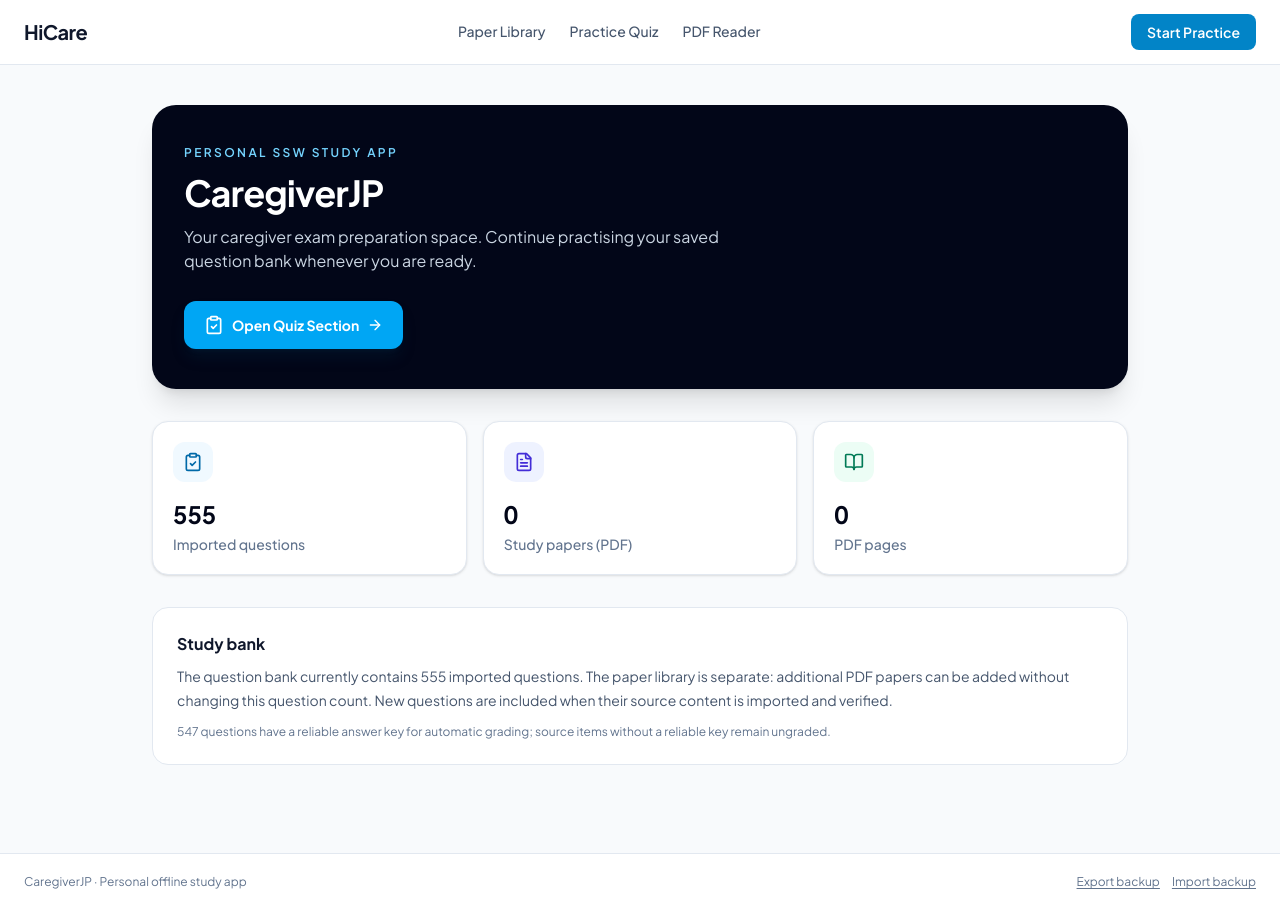
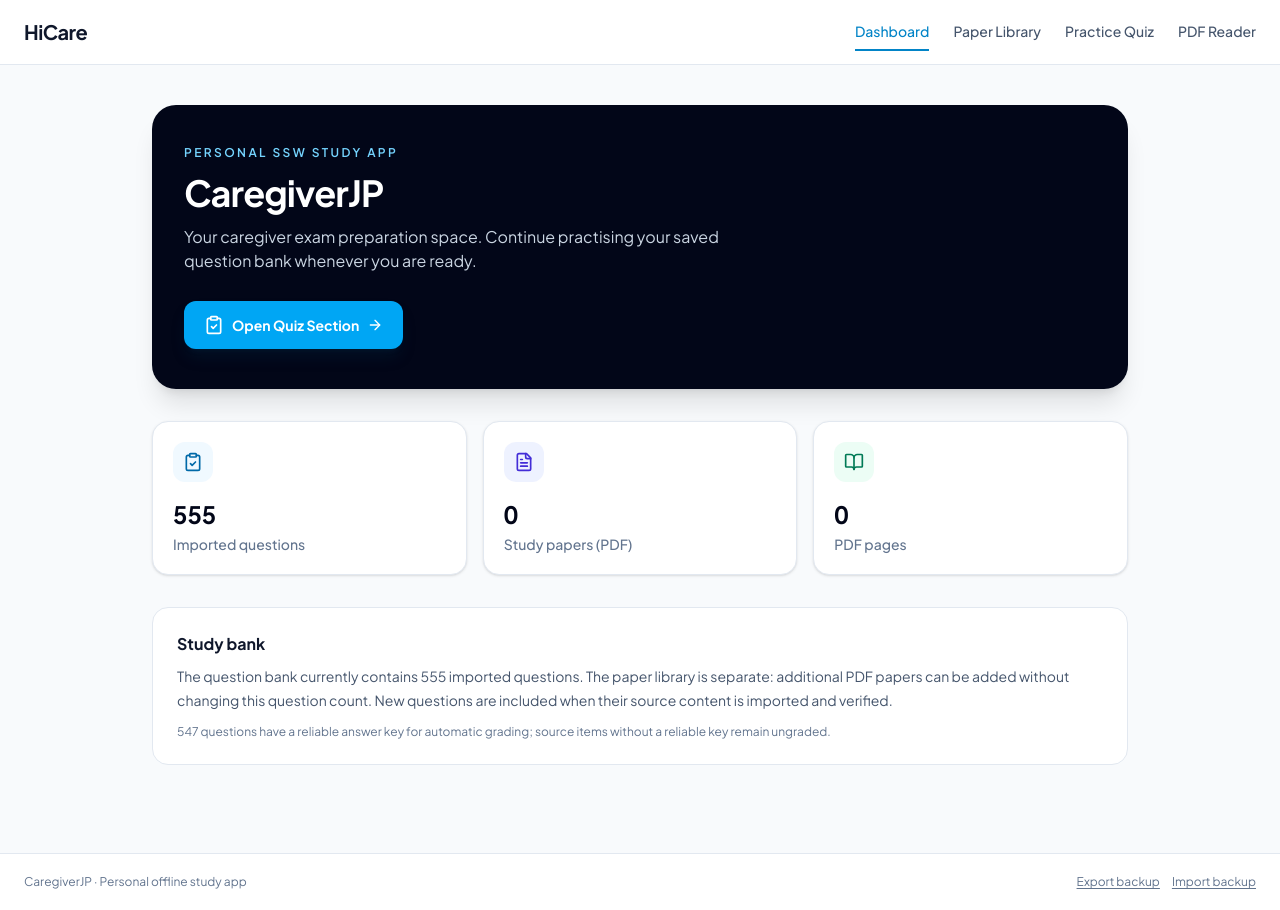
Before and after one commit to Sihnalahiru/CaregiverJP, a React (Vite) app: page / in a window 1280 px wide. Built offline with nearby package versions, Linux system fonts and the light colour scheme.

Commit message:
Keep existing navigation and add dashboard entry; leave one quiz CTA on home

```diff
--- a/src/components/Header.tsx
+++ b/src/components/Header.tsx
@@ -1,19 +1,18 @@
 import React from 'react';
 
-export type AppView = 'library' | 'practice' | 'reader';
+export type AppView = 'dashboard' | 'library' | 'practice' | 'reader';
 
 interface HeaderProps {
   activeView: AppView;
   onNavigate: (view: AppView) => void;
-  onStartPractice: () => void;
 }
 
 export const Header: React.FC<HeaderProps> = ({
   activeView,
   onNavigate,
-  onStartPractice,
 }) => {
   const navItems: { id: AppView; label: string }[] = [
+    { id: 'dashboard', label: 'Dashboard' },
     { id: 'library', label: 'Paper Library' },
     { id: 'practice', label: 'Practice Quiz' },
 
@@ -26,7 +25,7 @@ export const Header: React.FC<HeaderProps> = ({
         {/* Zone 1: Single text element wordmark */}
         <button
           type="button"
-          onClick={() => onNavigate('library')}
+          onClick={() => onNavigate('dashboard')}
           className="text-xl font-bold tracking-tight text-slate-900 whitespace-nowrap shrink-0 cursor-pointer focus-visible:outline-2 focus-visible:outline-offset-4 focus-visible:outline-[#0284C7]"
         >
           HiCare
@@ -56,16 +55,6 @@ export const Header: React.FC<HeaderProps> = ({
           })}
         </nav>
 
-        {/* Zone 3: 1 primary action */}
-        <div className="flex items-center shrink-0">
-          <button
-            type="button"
-            onClick={onStartPractice}
-            className="px-4 py-2 text-sm font-semibold text-white bg-[#0284C7] rounded-lg hover:bg-[#0369A1] transition-colors whitespace-nowrap shrink-0 cursor-pointer focus-visible:outline-2 focus-visible:outline-offset-2 focus-visible:outline-[#0284C7]"
-          >
-            Start Practice
-          </button>
-        </div>
       </div>
 
       {/* Mobile navigation strip */}
```
